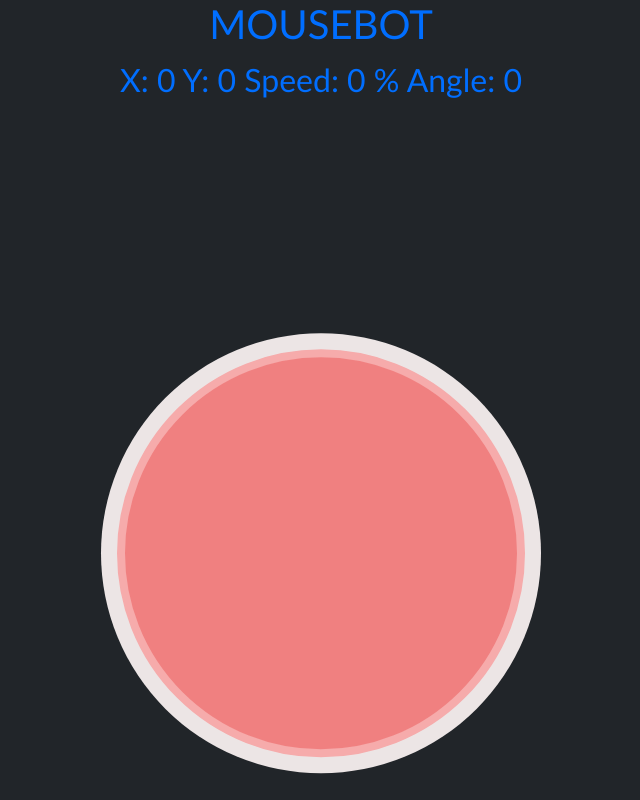
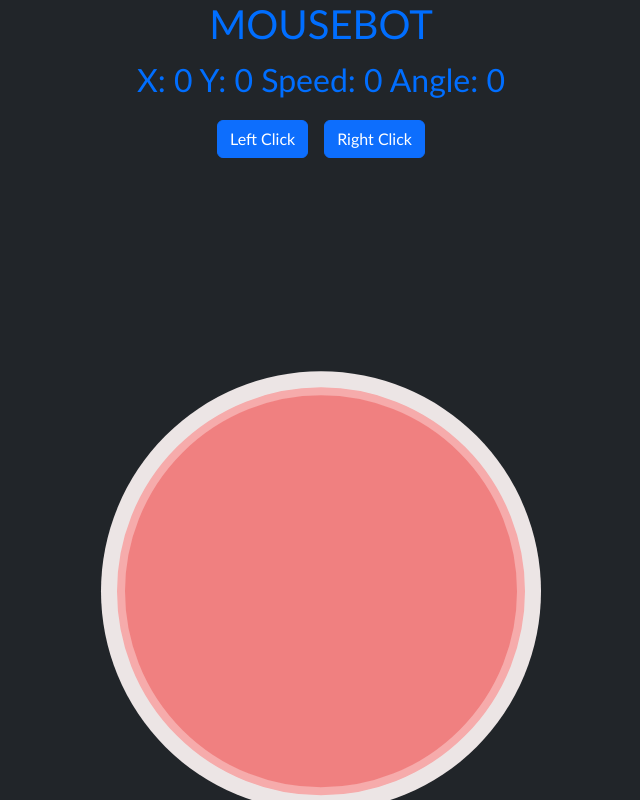
Before and after one commit to Deyolf/remote_input_handler, a website: page node_client/static/Mouse/Mouse.html in a window 1280 px wide. Shown: the whole page, without its empty margins (319-959 px from the left). Drawn offline with nearby package versions, Linux system fonts and the light colour scheme.

Commit message:
Mouse Buttons

```diff
--- a/node_client/static/Mouse/Mouse.html
+++ b/node_client/static/Mouse/Mouse.html
@@ -19,11 +19,16 @@ font-size: xx-large;">
     <p style="text-align: center;">
         X: <span id="x_coordinate"> </span>
         Y: <span id="y_coordinate"> </span>
-        Speed: <span id="speed"> </span> %
+        Speed: <span id="speed"> </span>
         Angle: <span id="angle"> </span>
     </p>
-    <canvas id="canvas" name="game"></canvas>
+    <div class="d-flex justify-content-center gap-3">
+        <button class="btn btn-primary" onclick="sendKeycap('fuck u')">Left Click</button>
+        <button class="btn btn-primary" onclick="sendKeycap('fuck u')">Right Click</button>
+    </div>
 
+
+    <canvas id="canvas" name="game"></canvas> <button class="btn btn-primary" onclick="sendKeycap('Esc')">Esc</button></div><button class="btn btn-primary" onclick="sendKeycap('Esc')">Esc</button></div>
     <script src="https://cdn.jsdelivr.net/npm/bootstrap@5.3.0-alpha1/dist/js/bootstrap.bundle.min.js"></script>
     <script src="ScriptMouse.js"></script>
     <script>
```
